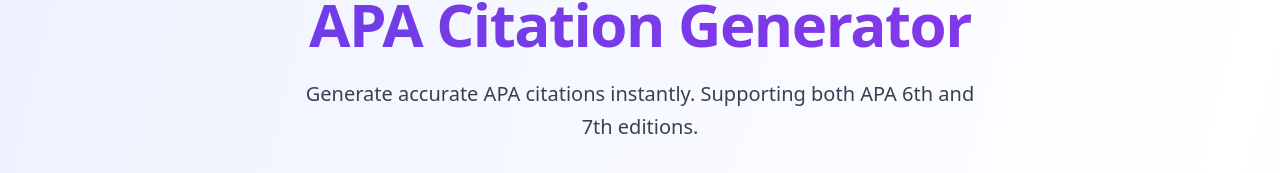
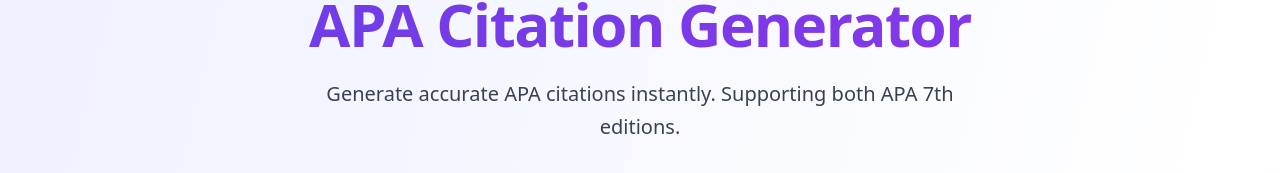
Before and after one commit to wawayes/apa-citation-generator, a Next.js app: page / in a window 1280 px wide. Shown: the part 134-307 px from the top of the page. Built offline with nearby package versions, Linux system fonts and the light colour scheme; no server answers.

Commit message:
new site

```diff
--- a/src/app/page.tsx
+++ b/src/app/page.tsx
@@ -22,7 +22,7 @@ export default function Home() {
             APA Citation Generator
           </h1>
           <p className="text-xl text-gray-700 max-w-2xl mx-auto leading-relaxed mb-8">
-            Generate accurate APA citations instantly. Supporting both APA 6th and 7th editions.
+            Generate accurate APA citations instantly. Supporting both APA 7th editions.
           </p>
           {/* Add Tutorial Link */}
           <Link
--- a/src/components/Layout.tsx
+++ b/src/components/Layout.tsx
@@ -21,7 +21,7 @@ const Layout: React.FC<LayoutProps> = ({ children }) => {
             "name": "APA Citation Generator",
             "url": "https://apa-citation.com",
             "applicationCategory": "Academic Tool",
-            "description": "Free APA citation generator for academic papers. Supporting both APA 6th and 7th editions.",
+            "description": "Free APA citation generator for academic papers. Supporting both APA 7th editions.",
             "offers": {
               "@type": "Offer",
               "price": "0",
```
